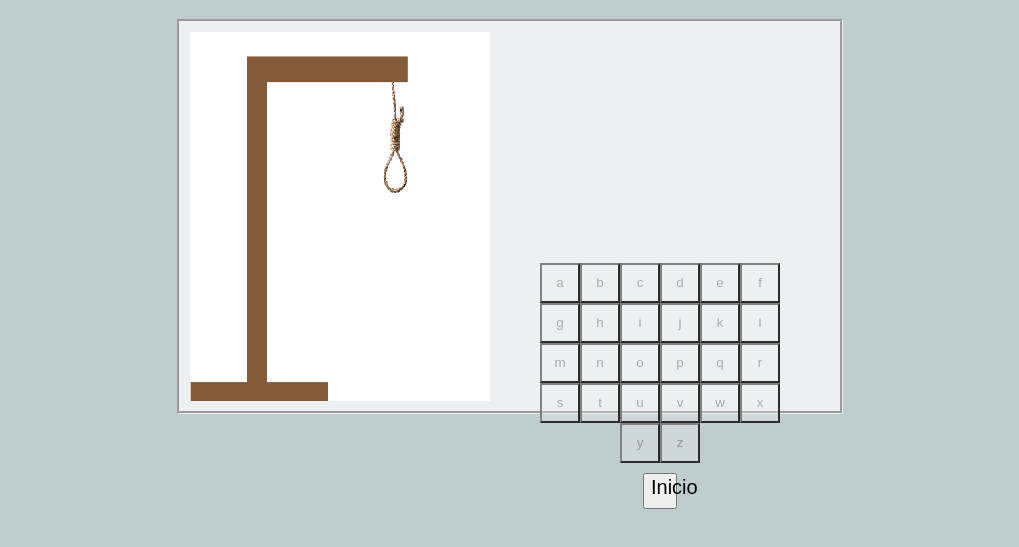
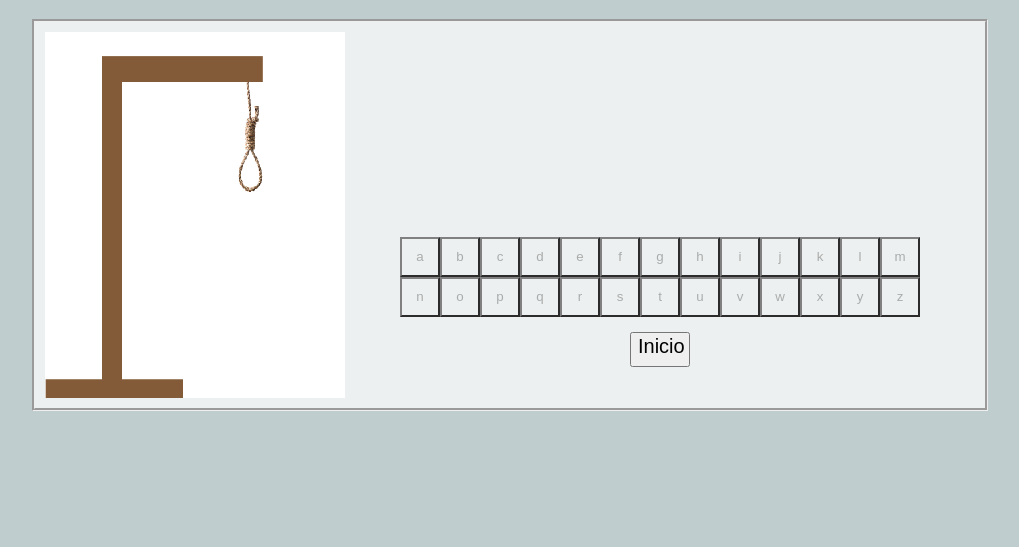
Before and after one commit to rodmacPy/juegoAhorcado, a plain HTML site: page index.html in a window 1280 px wide. Shown: the part 61-608 px from the top of the page, without its empty margins (130-1149 px from the left). Drawn offline with Linux system fonts and the light colour scheme.

Commit message:
Update style.css

```diff
--- a/style.css
+++ b/style.css
@@ -8,8 +8,8 @@ body{
 }
 main{
     display: flex;
-    width: 50%;
-
+    width: 930px;
+    height: 366px;
     background-size: cover;
     margin: auto;
     background: rgba(255,255,255,.7);
@@ -61,9 +61,9 @@ section{
 #inicio{
     display: flex;
     margin: auto;
-    margin-top: 10px;
-    width: 10%;
-    height: 10%;
+    margin-top: 15px;
+    width: 60px;
+    height: 35px;
     font-size: 20px;
     text-align: center;
 }
```
